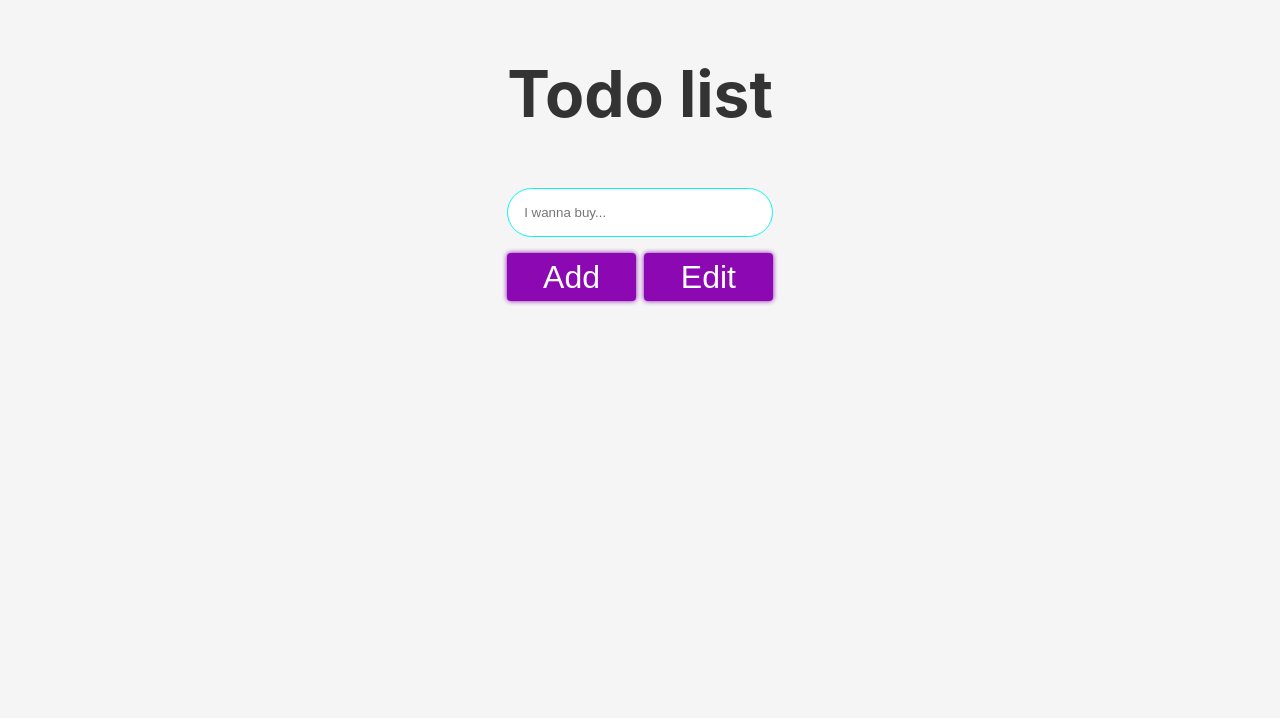
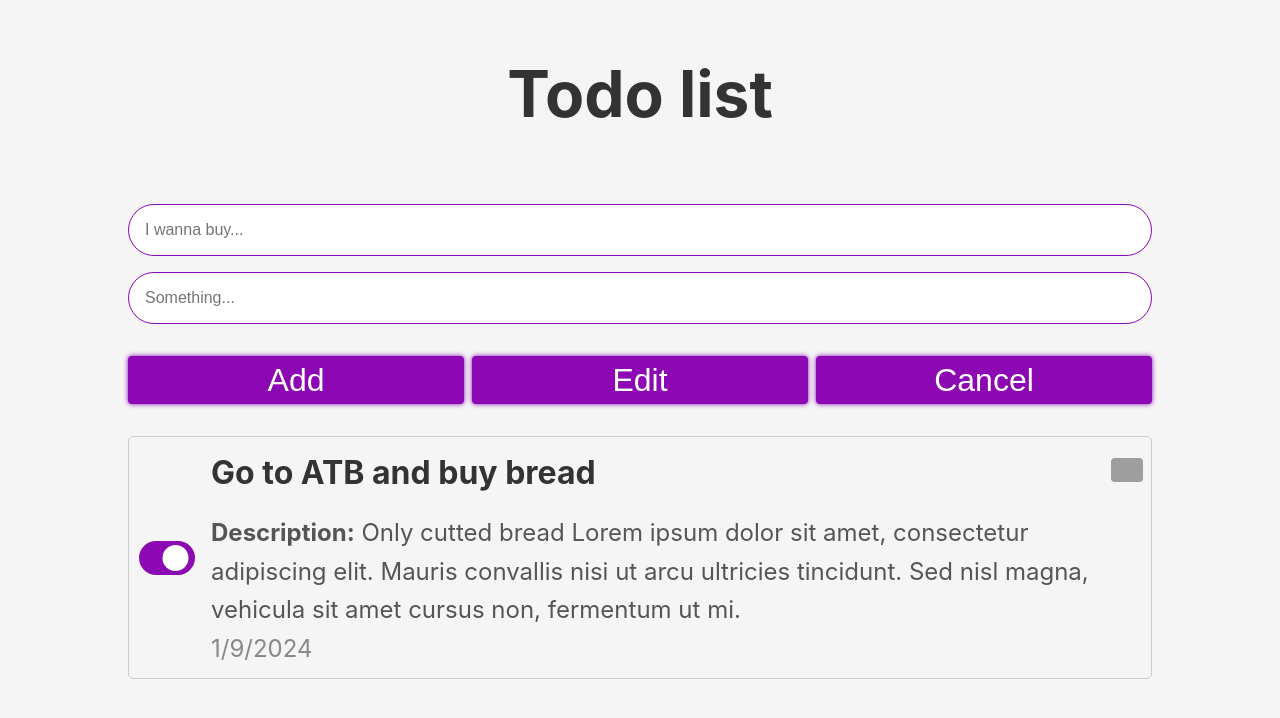
Before and after one commit to Honchar007/todo-react-redux-typescript, a React (Create React App) app: page / in a window 1280 px wide. Shown: the top 718 px of the page. Built offline with nearby package versions, Linux system fonts and the light colour scheme; grey boxes are pictures that could not be loaded.

Commit message:
add functional bar component

```diff
--- a/src/app/components/FunctionalBar/FunctionalBar.scss
+++ b/src/app/components/FunctionalBar/FunctionalBar.scss
@@ -3,6 +3,9 @@
   flex-direction: column;
   justify-content: center;
   align-items: center;
+  align-self: center;
+  gap: 1rem;
+  width: 80%;
 
   .input-todo {
     outline: none;
@@ -10,13 +13,13 @@
     padding: 1rem;
     border: 0;
     box-sizing: border-box;
-    border: 1px solid #0bf4f3;
+    border: 1px solid #8b08b3;
     border-radius: 2rem;
+    font-size: 1rem;
     transition: 0.3s ease all;
 
     &:hover, &:focus {
-
-      box-shadow: 0 0 10px #0bf4f3, 0 0 20px #0bf4f3, 0 0 20px #0bf4f3 inset;
+      box-shadow: 0 0 10px #8b08b3, 0 0 20px #8b08b3, 0 0 20px #8b08b3 inset;
     }
   }
 
@@ -27,6 +30,8 @@
     justify-content: space-between;
     gap: 0.5rem;
     margin-top: 1rem;
+    margin-bottom: 1rem;
+
 
     button {
       width: 100%;
--- a/src/app/components/FunctionalBar/FunctionalBar.tsx
+++ b/src/app/components/FunctionalBar/FunctionalBar.tsx
@@ -3,9 +3,11 @@ import StyledButton from '../StyledButton/StyledButton';
 
 // styles
 import './FunctionalBar.scss';
+import TodoItem from '../TodoItem/TodoItem';
 
 function FunctionalBar () {
   const [todo, setTodo] = useState('');
+  const [desc, setDesc] = useState('');
 
   const add = () => {}
 
@@ -20,6 +22,14 @@ function FunctionalBar () {
         placeholder='I wanna buy...'
         className='input-todo'
       />
+      <input
+        type='text'
+        name='description'
+        value={desc}
+        onChange={(e) => setDesc(e.target.value)}
+        placeholder='Something...'
+        className='input-todo'
+      />
       <div className='btn-wrapper'>
         <StyledButton
           onClick={add}
@@ -29,7 +39,18 @@ function FunctionalBar () {
           onClick={add}
           name='Edit'
         />
+        <StyledButton
+          onClick={add}
+          name='Cancel'
+        />
       </div>
+      <TodoItem
+        id={0}
+        checked={true}
+        name='Go to ATB and buy bread'
+        description='Only cutted bread'
+        date={new Date()}
+      />
     </div>
    );
 }
```
